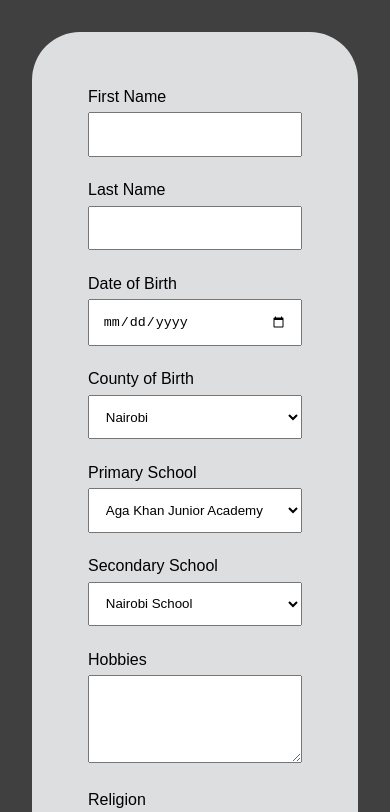
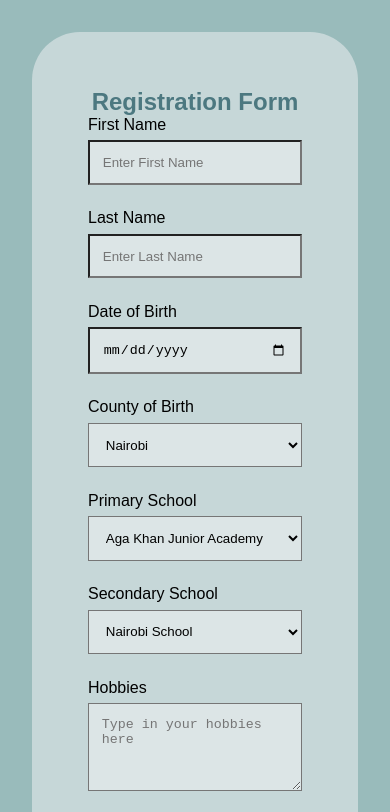
Before and after one commit to malvinmuthuuri47/plp_codes_repo, a plain HTML site: page web_dev_folder/week_three/index.html in a window 390 px wide. Shown: the top 812 px of the page. Drawn offline with Linux system fonts and the light colour scheme.

Commit message:
Create a responsive registration form

```diff
--- a/web_dev_folder/week_three/index.html
+++ b/web_dev_folder/week_three/index.html
@@ -8,11 +8,12 @@
 <body>
 	<section>
         <form action="">
+            <h2>Registration Form</h2>
             <label for="fname">First Name</label>
-            <input type="text" id="fname"> <br> <br>
+            <input type="text" id="fname" placeholder="Enter First Name"> <br> <br>
 
             <label for="lname">Last Name</label>
-            <input type="text" id="lname"> <br> <br>
+            <input type="text" id="lname" placeholder="Enter Last Name"> <br> <br>
 
             <label for="dob">Date of Birth</label>
             <input type="date" id="dob"> <br> <br>
@@ -47,7 +48,7 @@
             </select> <br> <br>
 
             <label for="hobbies">Hobbies</label>
-              <textarea id="hobbies" rows=4 cols=40 placeholder="Type in your hobbies here"> </textarea> <br> <br>
+            <textarea id="hobbies" rows=4 cols=40 placeholder="Type in your hobbies here"></textarea> <br> <br>
 
             <label for="religiousBelief">Religion</label>
             <select id="religiousBelief">
--- a/web_dev_folder/week_three/public/index.css
+++ b/web_dev_folder/week_three/public/index.css
@@ -2,6 +2,11 @@
     padding: 0;
     margin: 0;
     box-sizing: border-box;
+}
+
+:root {
+    --main-body-bg-color: rgba(2, 87, 87, 0.4);
+    --section-elements-bg-color: rgba(244, 244, 245, 0.5);
 }
 
 body {
@@ -10,39 +15,41 @@ body {
     justify-content: center;
     align-items: center;
     width: 100%;
-    height: 100%;
+    min-height: 100vh;
     font-family:Arial, Helvetica, sans-serif;
     font-weight: 400;
-    background-color: rgb(65, 64, 64);
+    background-color: var(--main-body-bg-color);
 }
 
 section {
-    background-color: rgb(221, 222, 223);
+    display: inherit;
+    background-color: var(--section-elements-bg-color);
     padding: 3.5rem;
     border-radius: 3rem;
     margin: 0 auto;
+    width: 100%;
+}
+
+section form {
+    width: 100%;
+}
+
+section h2 {
+    text-align: center;
+    color: rgba(76, 120, 128);
+    font-weight: bold;
+    font-size: x-large;
 }
 
 section label {
-    width: 30%;
+    display: block;
 }
 
-section input {
+section input, select, textarea {
     padding: 0.8rem;
     width: 100%;
     margin: 0.4rem 0;
-}
-
-section select {
-    padding: 0.8rem;
-    width: 100%;
-    margin: 0.4rem 0;
-}
-
-section textarea {
-    padding: 0.8rem;
-    margin: 0.4rem 0;
-    width: 100%;
+    background-color: var(--section-elements-bg-color);
 }
 
 section button{
@@ -50,4 +57,13 @@ section button{
     margin: 0 auto;
     padding: 1.5rem;
     border-radius: 0.4em;
+    background-color: var(--section-elements-bg-color);
+    cursor: pointer;
+    border: none;
 }
+
+@media screen and (max-width: 1000px) {
+    section {
+        min-height: 100%;
+    }
+}
```
